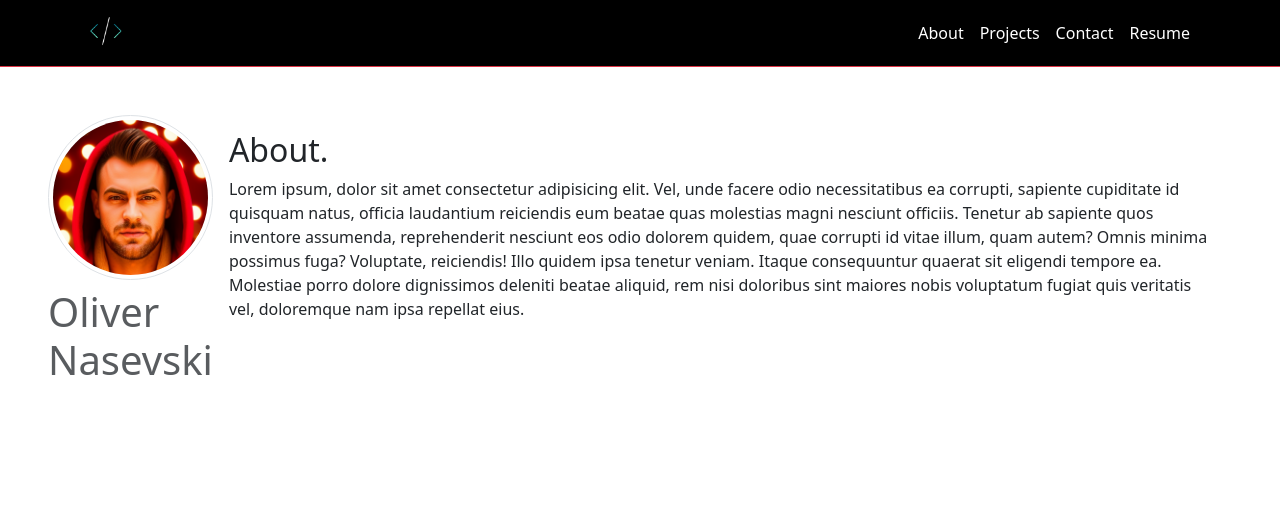
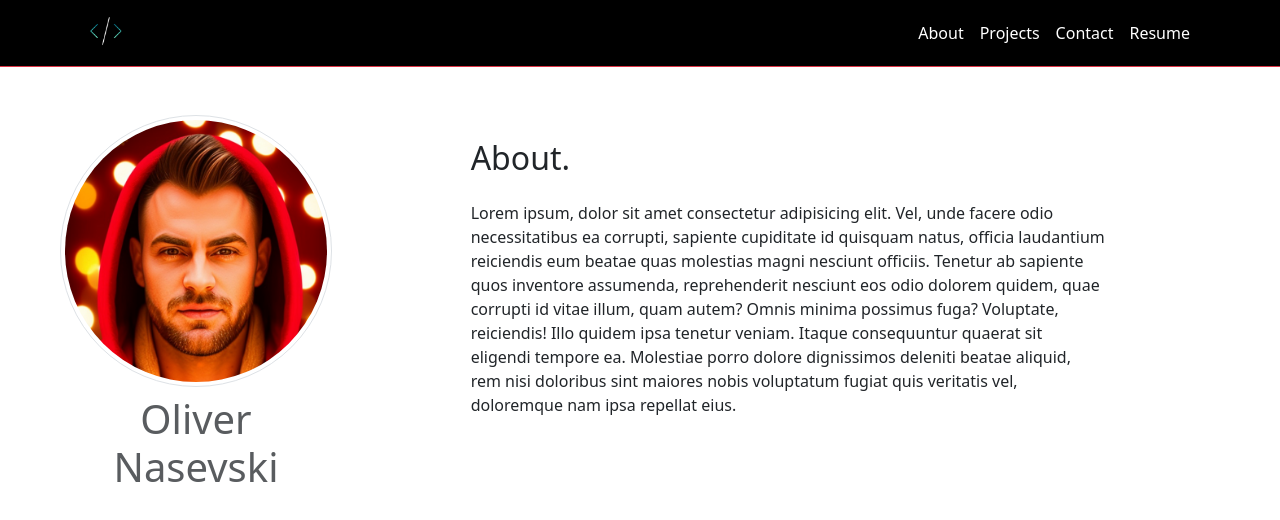
Before and after one commit to oliver23n/Porfolio, a React (Vite) app: page / in a window 1280 px wide. Shown: the top 520 px of the page. Built offline with nearby package versions, Linux system fonts and the light colour scheme.

Commit message:
About section almost done

```diff
--- a/src/components/About.jsx
+++ b/src/components/About.jsx
@@ -1,33 +1,43 @@
 
 import Figure from 'react-bootstrap/Figure';
 import profilePic from './images/pic.png'
+
+import Container from 'react-bootstrap/Container';
+import Row from 'react-bootstrap/Row';
+import Col from 'react-bootstrap/Col';
 function About (){
    return(
 
     <div className='m-5 p-20'>
 
-    <section id ='about' className='d-flex flex-lg-row flex-column justify-content-between'>
+    <Container id ='about' fluid>
+        <Row>
+               <Col lg={3}>
                     <Figure className=''>
                     <Figure.Image
-                    className='img-fluid'
+                    className=''
                     roundedCircle
                     thumbnail
                     alt="profile Pic"
                     src={profilePic}
                     />
                     <Figure.Caption>
-                   <h1>Oliver Nasevski</h1>
+                   <h1 className='text-center'>Oliver Nasevski</h1>
                     </Figure.Caption>
                     </Figure>
+                </Col>
+                   <Col lg={{ span:7, offset: 1 }}>
             <div className='p-2 m-2'>
-            <h2>About.</h2>
-            <p >
+            <h2 className='pt-2'>About.</h2>
+            <p className='pt-3'>
                Lorem ipsum, dolor sit amet consectetur adipisicing elit. Vel, unde facere odio necessitatibus ea corrupti, sapiente cupiditate id quisquam natus, officia laudantium reiciendis eum beatae quas molestias magni nesciunt officiis.
                Tenetur ab sapiente quos inventore assumenda, reprehenderit nesciunt eos odio dolorem quidem, quae corrupti id vitae illum, quam autem? Omnis minima possimus fuga? Voluptate, reiciendis! Illo quidem ipsa tenetur veniam.
                Itaque consequuntur quaerat sit eligendi tempore ea. Molestiae porro dolore dignissimos deleniti beatae aliquid, rem nisi doloribus sint maiores nobis voluptatum fugiat quis veritatis vel, doloremque nam ipsa repellat eius.
             </p>
            </div>
-    </section>
+                </Col >
+                    </Row>
+    </Container>
     </div>
    )
 };
```
Lines whose indentation alone changed are shown as unchanged.
